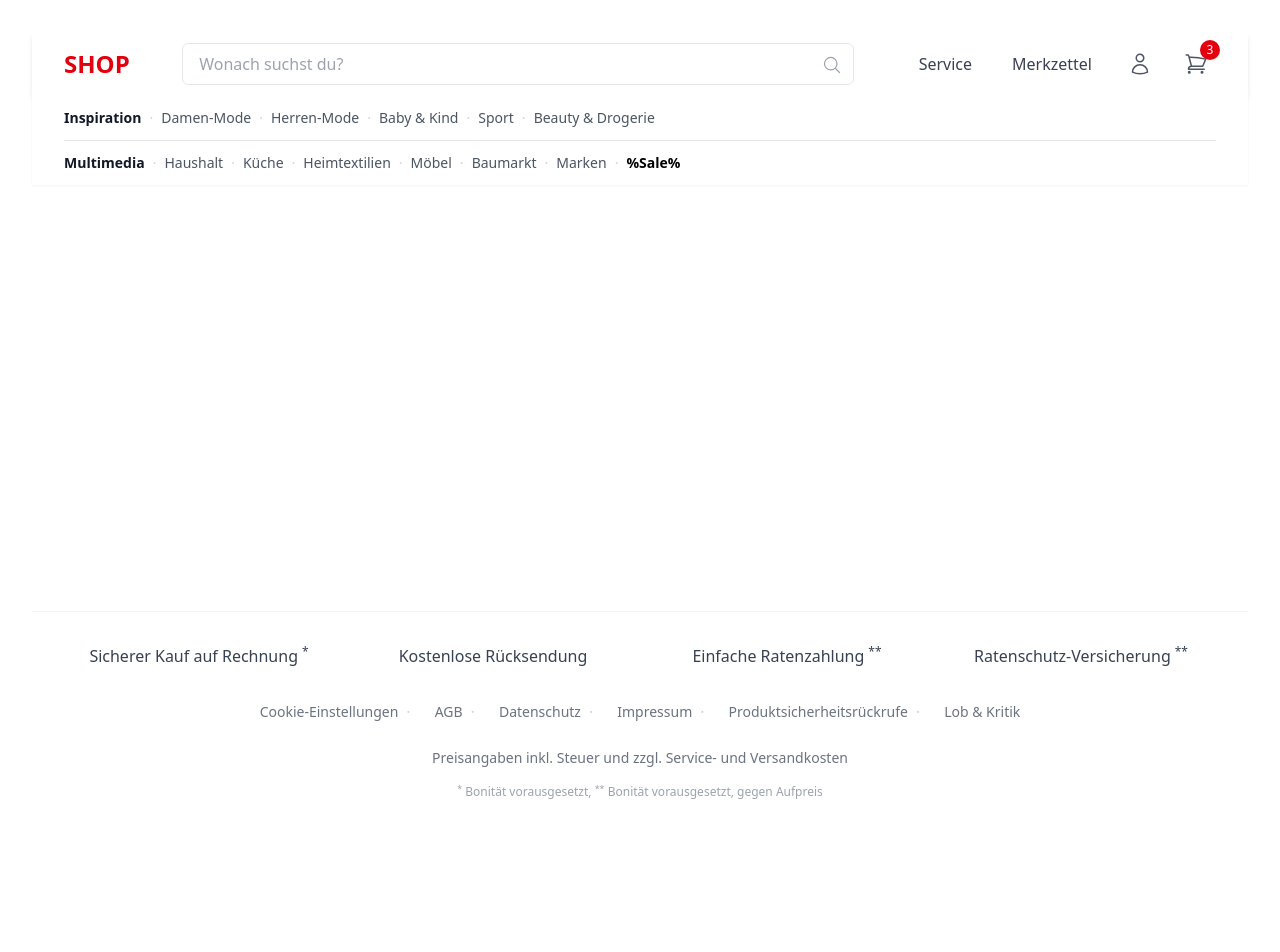
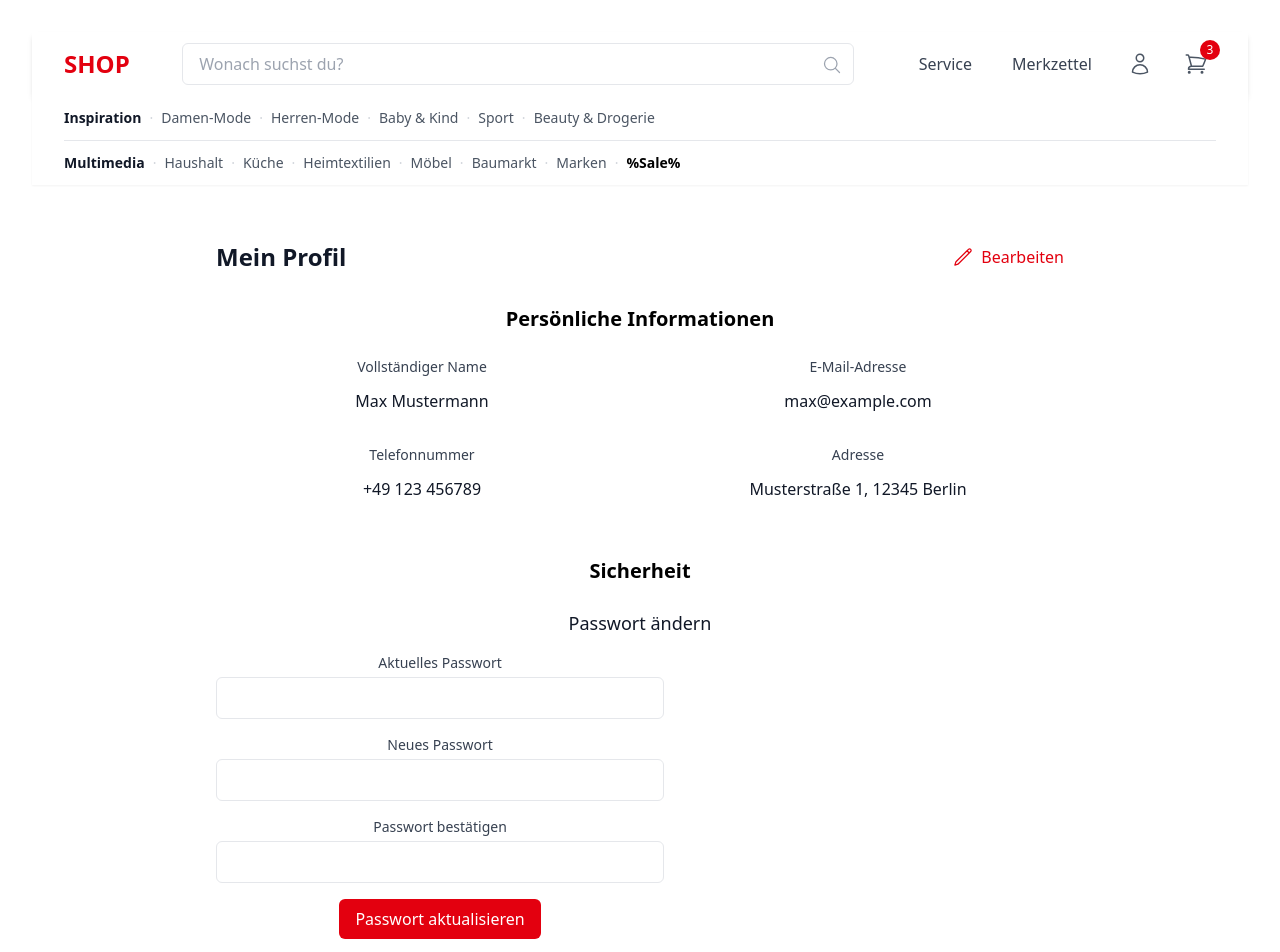
Before and after one commit to manir22sust/ecommerce-platform, a React (Vite) app in the folder frontend/: page /myprofile in a window 1280 px wide. Shown: the top 952 px of the page. Before the commit the page ends 864 px from the top, so only its background shows below. Built offline with nearby package versions, Linux system fonts and the light colour scheme.

Commit message:
Created user profile layout with personal details

```diff
--- a/frontend/src/App.jsx
+++ b/frontend/src/App.jsx
@@ -22,6 +22,7 @@ import Wishlist from "./pages/Wishlist";
 import Service from "./pages/Service";
 import ThankYou from "./pages/ThankYou";
 import AccountSidebar from "./components/AccountSidebar";
+import MyProfile from "./pages/MyProfile";
 
 function App() {
   return (
@@ -53,7 +54,7 @@ function App() {
               <Route path="/checkout" element={<Checkout />} />
               <Route path="/thank-you" element={<ThankYou />} />
               <Route path="/account" element={<AccountSidebar />} />
-
+              <Route path="/myprofile" element={<MyProfile />} />
               <Route path="/wishlist" element={<Wishlist />} />
               <Route path="/service" element={<Service />} />
               <Route path="/login" element={<Login />} />
--- a/frontend/src/components/Navbar.jsx
+++ b/frontend/src/components/Navbar.jsx
@@ -13,13 +13,13 @@ const Navbar = () => {
   const [cartItems] = useState(3);
 
   const navItems = [
-    { name: "Service", href: "#" },
-    { name: "Merkzettel", href: "#" },
+    { name: "Service", href: "/service" },
+    { name: "Merkzettel", href: "/wishlist" },
   ];
 
   const accountItems = [
-    { name: "Mein Profil", href: "#" },
-    { name: "Bestellungen", href: "#" },
+    { name: "Mein Profil", href: "/myprofile" },
+    { name: "Bestellungen", href: "/order" },
     { name: "Abmelden", href: "#" },
   ];
 
@@ -100,7 +100,10 @@ const Navbar = () => {
             </div>
 
             {/* Shopping cart */}
-            <a href="#" className="p-2 rounded-full hover:bg-gray-100 relative">
+            <a
+              href="/cart"
+              className="p-2 rounded-full hover:bg-gray-100 relative"
+            >
               <ShoppingCartIcon className="h-6 w-6 text-gray-600" />
               {cartItems > 0 && (
                 <span className="absolute -top-1 -right-1 bg-shop-red text-white rounded-full w-5 h-5 text-xs flex items-center justify-center">
--- /dev/null
+++ b/frontend/src/pages/MyProfile.jsx
@@ -0,0 +1,235 @@
+import { useState, useEffect } from "react";
+import { PencilIcon, CheckIcon, XMarkIcon } from "@heroicons/react/24/outline";
+
+const MyProfile = () => {
+  const [isEditing, setIsEditing] = useState(false);
+  const [formData, setFormData] = useState({
+    name: "Max Mustermann",
+    email: "max@example.com",
+    phone: "+49 123 456789",
+    address: "Musterstraße 1, 12345 Berlin",
+  });
+  const [isLoading, setIsLoading] = useState(true);
+  const [error, setError] = useState("");
+  const [success, setSuccess] = useState("");
+
+  useEffect(() => {
+    setTimeout(() => setIsLoading(false), 1000);
+  }, []);
+
+  const handleInputChange = (e) => {
+    setFormData({ ...formData, [e.target.name]: e.target.value });
+  };
+
+  const handleSubmit = async (e) => {
+    e.preventDefault();
+    try {
+      await new Promise((resolve) => setTimeout(resolve, 1000));
+      setSuccess("Profil erfolgreich aktualisiert");
+      setIsEditing(false);
+      setTimeout(() => setSuccess(""), 3000);
+    } catch (err) {
+      setError("Fehler beim Speichern der Änderungen");
+    }
+  };
+
+  if (isLoading) {
+    return (
+      <div className="animate-pulse space-y-6 p-6">
+        <div className="h-8 bg-gray-200 rounded w-1/3"></div>
+        <div className="space-y-4">
+          {[...Array(4)].map((_, i) => (
+            <div key={i} className="h-4 bg-gray-200 rounded w-1/2"></div>
+          ))}
+        </div>
+      </div>
+    );
+  }
+
+  return (
+    <div className="max-w-4xl mx-auto p-6">
+      <div className="flex justify-between items-center mb-8">
+        <h1 className="text-2xl font-bold text-gray-900">Mein Profil</h1>
+        {!isEditing && (
+          <button
+            onClick={() => setIsEditing(true)}
+            className="flex items-center text-shop-red hover:text-shop-red-dark"
+          >
+            <PencilIcon className="h-5 w-5 mr-2" />
+            Bearbeiten
+          </button>
+        )}
+      </div>
+
+      {error && (
+        <div
+          role="alert"
+          className="mb-4 p-4 bg-red-50 text-red-700 rounded-lg"
+        >
+          {error}
+        </div>
+      )}
+
+      {success && (
+        <div
+          role="alert"
+          className="mb-4 p-4 bg-green-50 text-green-700 rounded-lg"
+        >
+          {success}
+        </div>
+      )}
+
+      <div className="space-y-12">
+        {/* Personal Information Section */}
+        <section>
+          <h2 className="text-xl font-semibold mb-6">
+            Persönliche Informationen
+          </h2>
+          <form onSubmit={handleSubmit}>
+            <div className="grid grid-cols-1 md:grid-cols-2 gap-6">
+              <div>
+                <label className="block text-sm font-medium text-gray-700 mb-1">
+                  Vollständiger Name
+                </label>
+                {isEditing ? (
+                  <input
+                    type="text"
+                    name="name"
+                    value={formData.name}
+                    onChange={handleInputChange}
+                    className="w-full px-4 py-2 border rounded-md focus:ring-shop-red focus:border-shop-red"
+                  />
+                ) : (
+                  <p className="px-4 py-2 text-gray-900">{formData.name}</p>
+                )}
+              </div>
+
+              <div>
+                <label className="block text-sm font-medium text-gray-700 mb-1">
+                  E-Mail-Adresse
+                </label>
+                {isEditing ? (
+                  <input
+                    type="email"
+                    name="email"
+                    value={formData.email}
+                    onChange={handleInputChange}
+                    className="w-full px-4 py-2 border rounded-md focus:ring-shop-red focus:border-shop-red"
+                  />
+                ) : (
+                  <p className="px-4 py-2 text-gray-900">{formData.email}</p>
+                )}
+              </div>
+
+              <div>
+                <label className="block text-sm font-medium text-gray-700 mb-1">
+                  Telefonnummer
+                </label>
+                {isEditing ? (
+                  <input
+                    type="tel"
+                    name="phone"
+                    value={formData.phone}
+                    onChange={handleInputChange}
+                    className="w-full px-4 py-2 border rounded-md focus:ring-shop-red focus:border-shop-red"
+                  />
+                ) : (
+                  <p className="px-4 py-2 text-gray-900">{formData.phone}</p>
+                )}
+              </div>
+
+              <div>
+                <label className="block text-sm font-medium text-gray-700 mb-1">
+                  Adresse
+                </label>
+                {isEditing ? (
+                  <input
+                    type="text"
+                    name="address"
+                    value={formData.address}
+                    onChange={handleInputChange}
+                    className="w-full px-4 py-2 border rounded-md focus:ring-shop-red focus:border-shop-red"
+                  />
+                ) : (
+                  <p className="px-4 py-2 text-gray-900">{formData.address}</p>
+                )}
+              </div>
+            </div>
+
+            {isEditing && (
+              <div className="mt-6 flex space-x-4">
+                <button
+                  type="submit"
+                  className="flex items-center px-4 py-2 bg-shop-red text-white rounded-md hover:bg-shop-red-dark"
+                >
+                  <CheckIcon className="h-5 w-5 mr-2" />
+                  Speichern
+                </button>
+                <button
+                  type="button"
+                  onClick={() => {
+                    setIsEditing(false);
+                    setError("");
+                  }}
+                  className="flex items-center px-4 py-2 border border-gray-300 rounded-md text-gray-700 hover:bg-gray-50"
+                >
+                  <XMarkIcon className="h-5 w-5 mr-2" />
+                  Abbrechen
+                </button>
+              </div>
+            )}
+          </form>
+        </section>
+
+        {/* Security Section */}
+        <section>
+          <h2 className="text-xl font-semibold mb-6">Sicherheit</h2>
+          <div className="space-y-6">
+            <div>
+              <h3 className="text-lg font-medium text-gray-900 mb-4">
+                Passwort ändern
+              </h3>
+              <form className="max-w-md space-y-4">
+                <div>
+                  <label className="block text-sm font-medium text-gray-700 mb-1">
+                    Aktuelles Passwort
+                  </label>
+                  <input
+                    type="password"
+                    className="w-full px-4 py-2 border rounded-md focus:ring-shop-red focus:border-shop-red"
+                  />
+                </div>
+                <div>
+                  <label className="block text-sm font-medium text-gray-700 mb-1">
+                    Neues Passwort
+                  </label>
+                  <input
+                    type="password"
+                    className="w-full px-4 py-2 border rounded-md focus:ring-shop-red focus:border-shop-red"
+                  />
+                </div>
+                <div>
+                  <label className="block text-sm font-medium text-gray-700 mb-1">
+                    Passwort bestätigen
+                  </label>
+                  <input
+                    type="password"
+                    className="w-full px-4 py-2 border rounded-md focus:ring-shop-red focus:border-shop-red"
+                  />
+                </div>
+                <button
+                  type="submit"
+                  className="px-4 py-2 bg-shop-red text-white rounded-md hover:bg-shop-red-dark"
+                >
+                  Passwort aktualisieren
+                </button>
+              </form>
+            </div>
+          </div>
+        </section>
+      </div>
+    </div>
+  );
+};
+
+export default MyProfile;
```
Also changed, not shown: 1 other file (tests, documents, lock files or other folders).
